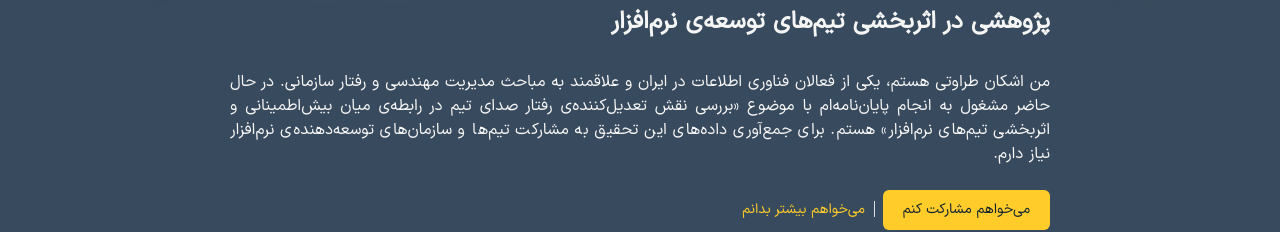
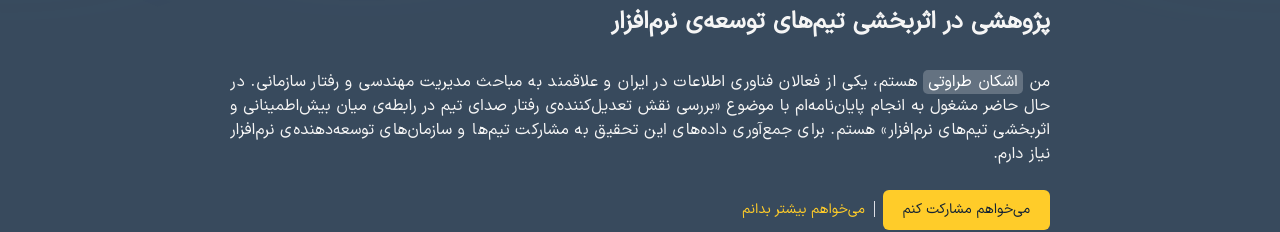
Before and after one commit to ashkantaravati/thesis-survey-app-front, a Vue app: page / in a window 1280 px wide. Shown: the part 399-631 px from the top of the page. Built offline with nearby package versions, Linux system fonts and the light colour scheme; no server answers; what @soerenmartius/vue3-clipboard would draw is missing.

Commit message:
link name to linkedin profile

```diff
--- a/src/views/Home.vue
+++ b/src/views/Home.vue
@@ -8,12 +8,16 @@
         <h1>پژوهشی در اثربخشی تیم‌های توسعه‌ی نرم‌افزار</h1>
 
         <p class="mb-halfrem home-intro">
-          من اشکان طراوتی هستم، یکی از فعالان فناوری اطلاعات در ایران و علاقمند
-          به مباحث مدیریت مهندسی و رفتار سازمانی. در حال حاضر مشغول به انجام
-          پایان‌نامه‌ام با موضوع «بررسی نقش تعدیل‌کننده‌ی رفتار صدای تیم در
-          رابطه‌ی میان بیش‌اطمینانی و اثربخشی تیم‌های نرم‌افزار» هستم. برای
-          جمع‌آوری داده‌های این تحقیق به مشارکت تیم‌ها و سازمان‌های
-          توسعه‌دهنده‌ی نرم‌افزار نیاز دارم.
+          من
+          <a class="emphasized" href="https://linkedin.com/in/ashkantaravati"
+            >اشکان طراوتی</a
+          >
+          هستم، یکی از فعالان فناوری اطلاعات در ایران و علاقمند به مباحث مدیریت
+          مهندسی و رفتار سازمانی. در حال حاضر مشغول به انجام پایان‌نامه‌ام با
+          موضوع «بررسی نقش تعدیل‌کننده‌ی رفتار صدای تیم در رابطه‌ی میان
+          بیش‌اطمینانی و اثربخشی تیم‌های نرم‌افزار» هستم. برای جمع‌آوری داده‌های
+          این تحقیق به مشارکت تیم‌ها و سازمان‌های توسعه‌دهنده‌ی نرم‌افزار نیاز
+          دارم.
         </p>
 
         <div>
@@ -277,4 +281,10 @@ mark {
 .halfheight {
   height: 50%;
 }
+.emphasized {
+  color: #fff;
+  background-color: #ffffff38;
+  border-radius: 5px;
+  padding: 0px 5px;
+}
 </style>
```
